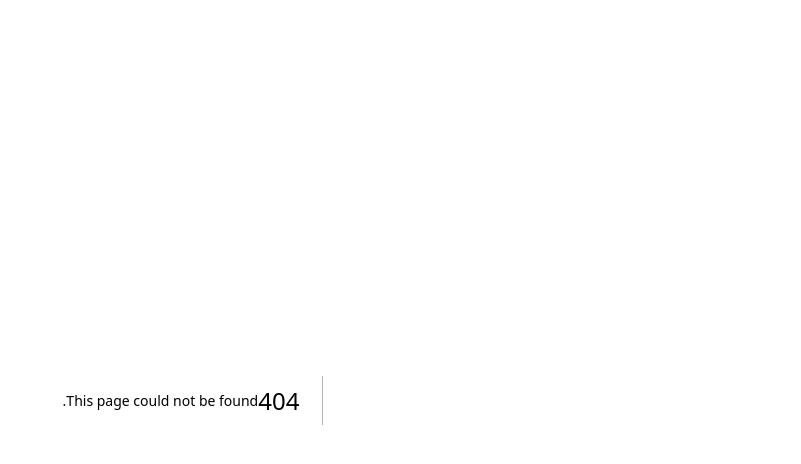
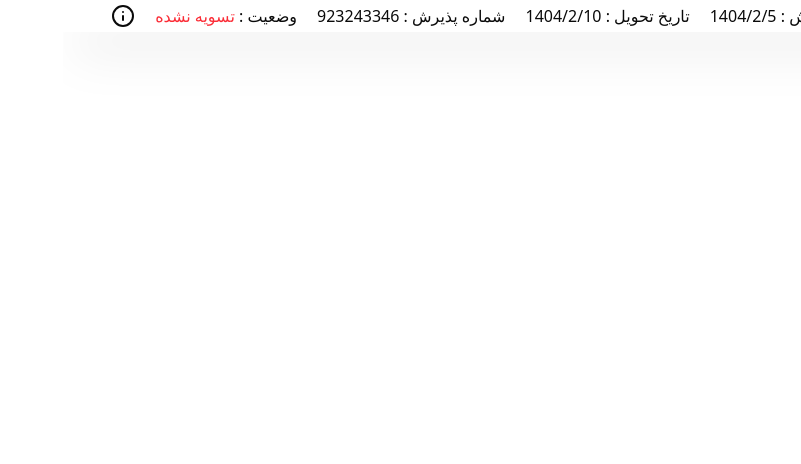
Before and after one commit to velorimAI/Lune, a Next.js app in the folder lune/: page /orders in a window 1280 px wide. Before the commit this address had no page. Shown: the top 464 px of the page, without its empty margins (479-1280 px from the left). Built offline with nearby package versions, Linux system fonts and the light colour scheme.

Commit message:
add files

```diff
--- /dev/null
+++ b/lune/src/app/orders/components/orders-list.tsx
@@ -0,0 +1,17 @@
+import { FC } from "react";
+import { Info } from 'lucide-react';
+
+
+export const OrdersList :FC = ()=>{
+    return(
+        <div className="flex bg-white shadow-2xl gap-5 px-2 py-1">
+            <div>نام و نام خانوادگی : مبین خراسانی</div>
+            <div>شماره تلفن : 09960028362</div>
+            <div>تاریخ سفارش : 1404/2/5</div>
+            <div>تاریخ تحویل : 1404/2/10</div>
+            <div>شماره پذیرش : 923243346</div>
+            <div>وضعیت : <span  className="text-red-500">تسویه نشده</span></div>
+            <Info />
+        </div>
+    )
+}
--- /dev/null
+++ b/lune/src/app/orders/page.tsx
@@ -0,0 +1,17 @@
+"use client";
+
+import { FC } from "react";
+import { OrdersList } from "./components/orders-list";
+
+const Orders: FC = () => {
+  // const onSubmit = (data: any) => {
+  //   console.log(data.username);
+  // };
+
+  return (
+    <div>
+      <OrdersList />
+    </div>
+  );
+};
+export default Orders;
```
Also changed, not shown: 1 other file (tests, documents, lock files or other folders).
